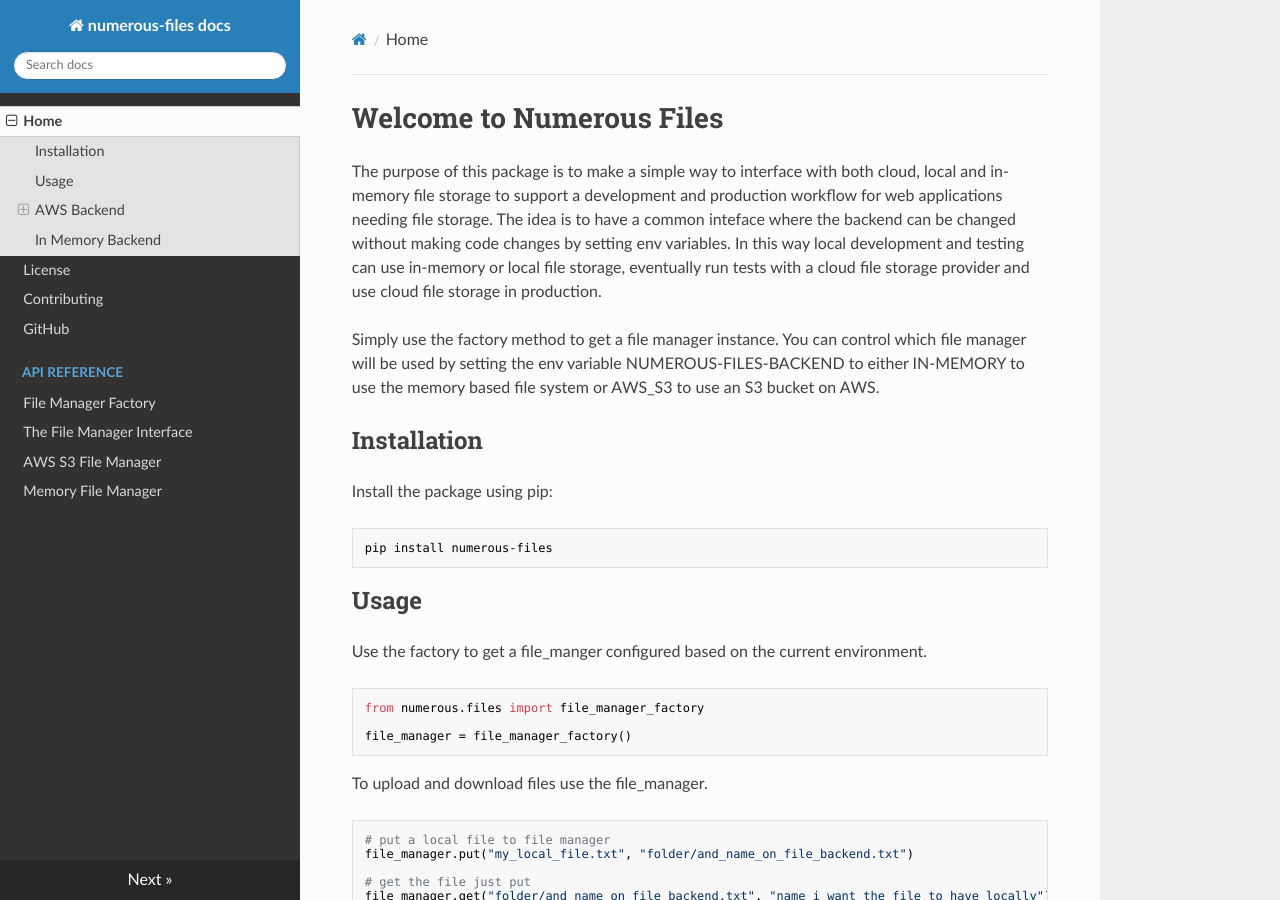
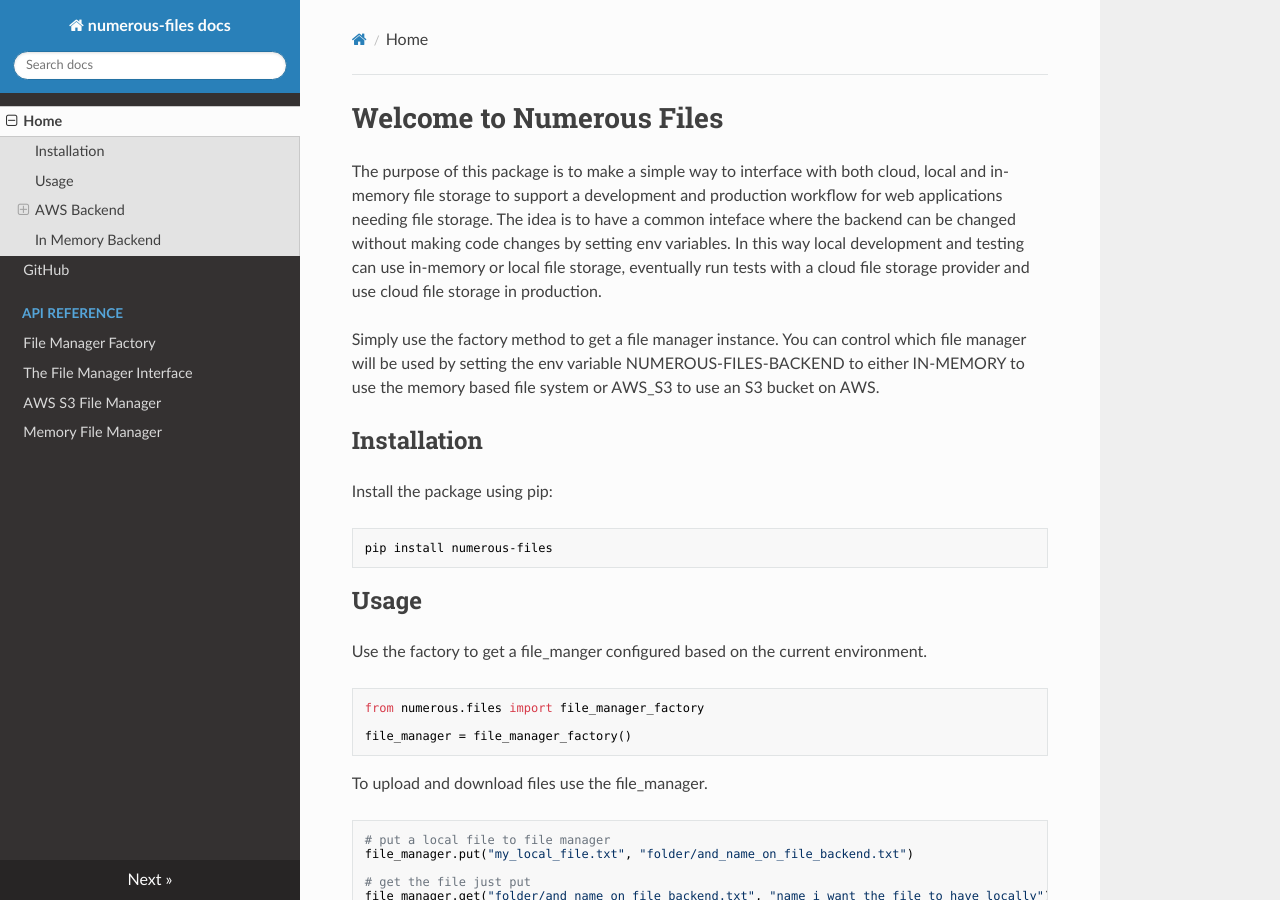
Before and after one commit to numerous-com/numerous-files, an MkDocs documentation site: the page built from docs/README.md, in a window 1280 px wide and 900 px high. Built offline with MkDocs 1.6.1, drawn with Linux system fonts in a browser that asks for light colours; nearby versions of some CDN libraries.

Commit message:
chore(license): Moved license and contributing out of docs folder.

```diff
--- a/mkdocs.yml
+++ b/mkdocs.yml
@@ -1,8 +1,6 @@
 site_name: numerous-files docs
 nav:
   - Home: README.md
-  - License: LICENSE.md
-  - Contributing: CONTRIBUTING.md
   - GitHub: https://github.com/numerous-com/numerous-files
   - API Reference:
     - File Manager Factory: file_manager_factory.md
```
Also changed, not shown: CONTRIBUTING.md (renamed from docs/CONTRIBUTING.md), LICENSE.md (renamed from docs/LICENSE.md).
